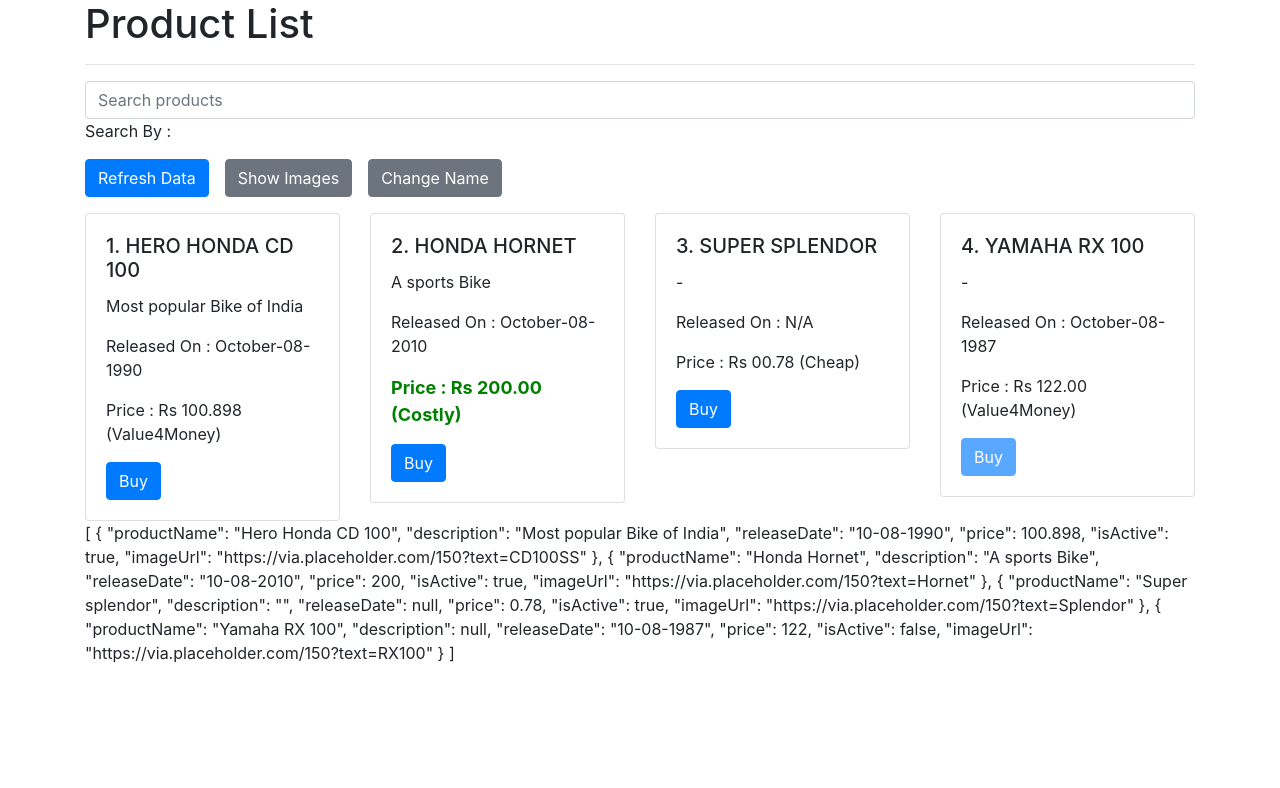
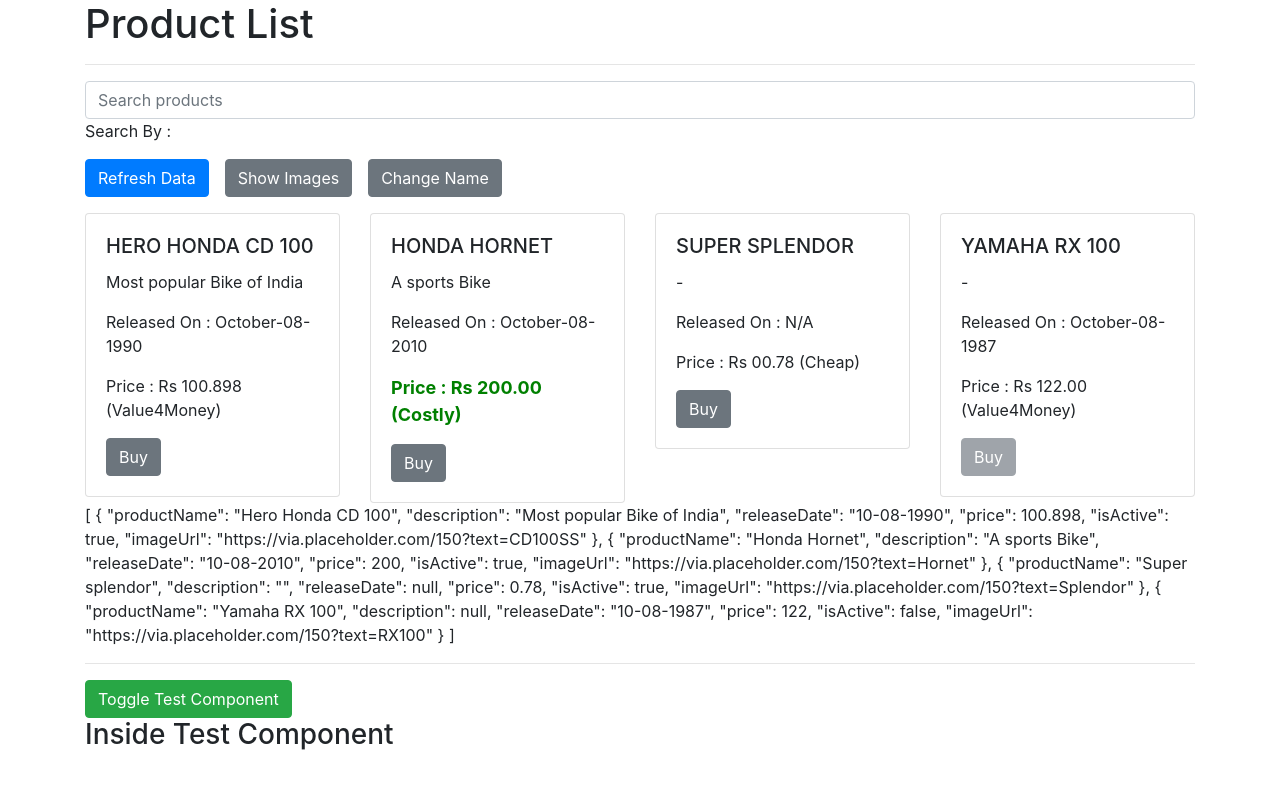
Before and after one commit to Rahuldevdurg/demo-batch2, an Angular app in the folder angular-demo/: page / in a window 1280 px wide. Shown: the top 788 px of the page. Built offline with nearby package versions, Linux system fonts and the light colour scheme.

Commit message:
componnet communication and lifecycle hooks

```diff
--- a/angular-demo/src/app/app.module.ts
+++ b/angular-demo/src/app/app.module.ts
@@ -10,6 +10,7 @@
 import { CustomDatePipe } from './pipes/custom-date.pipe';
 import { LowerCasePipe } from '@angular/common';
 import { SearchProductPipe } from './pipes/search-product.pipe';
+import { ProductDetailsComponent } from './product-details/product-details.component';
 
 @NgModule({
   declarations: [
@@ -20,6 +21,7 @@
     IfNullOrEmptyPipe,
     CustomDatePipe,
     SearchProductPipe,
+    ProductDetailsComponent,
   ],
   imports: [BrowserModule, FormsModule],
   providers: [LowerCasePipe],
--- a/angular-demo/src/app/pipes/search-product.pipe.ts
+++ b/angular-demo/src/app/pipes/search-product.pipe.ts
@@ -9,7 +9,6 @@
 
   transform(products: IProduct[], searchText: string) {
     this.counter++;
-    console.log(this.counter + ' - Product Search Pipe Called');
     if (searchText) {
       return products.filter((item) =>
         item.productName.toLowerCase().includes(searchText.toLowerCase())
--- /dev/null
+++ b/angular-demo/src/app/product-details/product-details.component.html
@@ -0,0 +1,16 @@
+<div class="card">
+  <img class="card-img-top" [src]="product.imageUrl" *ngIf="isShowImage" alt="Card image cap"
+    [title]="product.productName">
+  <div class="card-body">
+    <h5 class="card-title"> {{product.productName | uppercase}}</h5>
+    <p class="card-text">{{product.description | ifNullOrEmpty : '-' }}</p>
+    <p class="card-text">Released On : {{product.releaseDate | customDate | ifNullOrEmpty : 'N/A' }}</p>
+    <p class="card-text" [ngSwitch]=' true' [ngClass]="getClassesForProduct(product)">
+      Price : {{product.price | currency : 'INR' :'Rs ' : '2.2-3'}}
+      <span *ngSwitchCase='product.price >=200'>(Costly)</span>
+      <span *ngSwitchCase='product.price <= 100'>(Cheap)</span>
+      <span *ngSwitchDefault>(Value4Money)</span>
+    </p>
+    <button class="btn btn-secondary" [disabled]='!product.isActive' (click)="buyProduct(product)">Buy</button>
+  </div>
+</div>
--- /dev/null
+++ b/angular-demo/src/app/product-details/product-details.component.ts
@@ -0,0 +1,35 @@
+import { Component, Input, OnInit } from '@angular/core';
+import { IProduct } from '../models/product.interface';
+
+@Component({
+  selector: 'app-product-details',
+  templateUrl: './product-details.component.html',
+  styleUrls: ['./product-details.component.css'],
+})
+export class ProductDetailsComponent implements OnInit {
+  @Input() product: IProduct;
+  @Input() isShowImage: boolean;
+
+  counter: number = 0;
+
+  constructor() {}
+
+  ngOnInit(): void {
+    this.counter++;
+  }
+
+  getClassesForProduct(product: IProduct) {
+    if (product.price == 200) {
+      return {
+        green: true,
+        bold: true,
+      };
+    } else {
+      return {};
+    }
+  }
+
+  buyProduct(product: IProduct) {
+    console.log('Buying initiated for ' + product.productName);
+  }
+}
--- a/angular-demo/src/app/product-list/product-list.component.html
+++ b/angular-demo/src/app/product-list/product-list.component.html
@@ -6,27 +6,18 @@
 <button class="btn btn-secondary mt-3 mr-3" (click)="toggleImage()">{{showImages ? 'Hide':'Show'}} Images</button>
 <button class="btn btn-secondary mt-3" (click)="changeName()">Change Name</button>
 <div class="row mt-3" *ngIf="products?.length; else noProducts">
-
   <div class="col-md-3" *ngFor="let product of products | searchProduct : searchText;let i= index;trackBy:trackByName">
-    <div class="card">
-      <img class="card-img-top" *ngIf="showImages" [src]="product.imageUrl" alt="Card image cap"
-        [title]="product.productName">
-      <div class="card-body">
-        <h5 class="card-title">{{i+1}}. {{product.productName | uppercase}}</h5>
-        <p class="card-text">{{product.description | ifNullOrEmpty : '-' }}</p>
-        <p class="card-text">Released On : {{product.releaseDate | customDate | ifNullOrEmpty : 'N/A' }}</p>
-        <p class="card-text" [ngSwitch]=' true' [ngClass]="getClassesForProduct(product)">
-          Price : {{product.price | currency : 'INR' :'Rs ' : '2.2-3'}}
-          <span *ngSwitchCase='product.price >=200'>(Costly)</span>
-          <span *ngSwitchCase='product.price <= 100'>(Cheap)</span>
-          <span *ngSwitchDefault>(Value4Money)</span>
-        </p>
-        <button class="btn btn-primary" [disabled]='!product.isActive' (click)="buyProduct(product)">Buy</button>
-      </div>
-    </div>
+    <app-product-details [product]="product" [isShowImage]="showImages"></app-product-details>
   </div>
 </div>
 {{products|json}}
 <ng-template #noProducts>
   <p class="text-danger">No Products available</p>
 </ng-template>
+
+<hr>
+
+<button type="button" class="btn btn-success" (click)="renderTestComponnet=!renderTestComponnet">Toggle Test
+  Component</button>
+
+<app-test-component *ngIf="renderTestComponnet"></app-test-component>
--- a/angular-demo/src/app/product-list/product-list.component.ts
+++ b/angular-demo/src/app/product-list/product-list.component.ts
@@ -13,6 +13,7 @@
   allProducts: IProduct[];
   showImages: boolean = false;
   searchText: string = '';
+  renderTestComponnet: boolean = true;
 
   constructor(private lowerCasePipe: LowerCasePipe) {
     this.products = [
@@ -105,38 +106,6 @@
     return product.productName;
   }
 
-  getProductStyles(product: IProduct) {
-    if (product.price == 200) {
-      return {
-        color: 'green',
-        fontWeight: 'bolder',
-      };
-    } else {
-      return {};
-    }
-
-    // return {
-    //   color: product.price == 200 ? 'green' : '',
-    //   fontWeight: product.price == 200 ? 'bolder' : 'normal',
-    // };
-  }
-
-  getClassesForProduct(product: IProduct) {
-    if (product.price == 200) {
-      return {
-        green: true,
-        bold: true,
-      };
-    } else {
-      return {};
-    }
-  }
-
-  buyProduct(product: IProduct) {
-    console.log('Buying initiated for ' + product.productName);
-    console.log('Value of Search Text', this.searchText);
-  }
-
   toggleImage() {
     this.showImages = !this.showImages;
   }
--- a/angular-demo/src/app/test-component/test-component.component.html
+++ b/angular-demo/src/app/test-component/test-component.component.html
@@ -1,2 +1 @@
-Inside Test Image Component
-<img src="assets/image.png" width="50">
+<h3>Inside Test Component</h3>
--- a/angular-demo/src/app/test-component/test-component.component.ts
+++ b/angular-demo/src/app/test-component/test-component.component.ts
@@ -1,15 +1,25 @@
-import { Component, OnInit } from '@angular/core';
+import { Component, OnDestroy, OnInit } from '@angular/core';
 
 @Component({
   selector: 'app-test-component',
   templateUrl: './test-component.component.html',
-  styleUrls: ['./test-component.component.css']
+  styleUrls: ['./test-component.component.css'],
 })
-export class TestComponentComponent implements OnInit {
+export class TestComponentComponent implements OnInit, OnDestroy {
+  constructor() {}
 
-  constructor() { }
+  counter: number = 0;
 
   ngOnInit(): void {
+    this.counter++;
+    console.log('Inside ngOnInit() of TestComponentComponent - ', this.counter);
   }
 
+  ngOnDestroy(): void {
+    this.counter++;
+    console.log(
+      'Inside ngOnDestroy() of TestComponentComponent - ',
+      this.counter
+    );
+  }
 }
```
Also changed, not shown: angular-demo/src/app/product-details/product-details.component.css (added).
